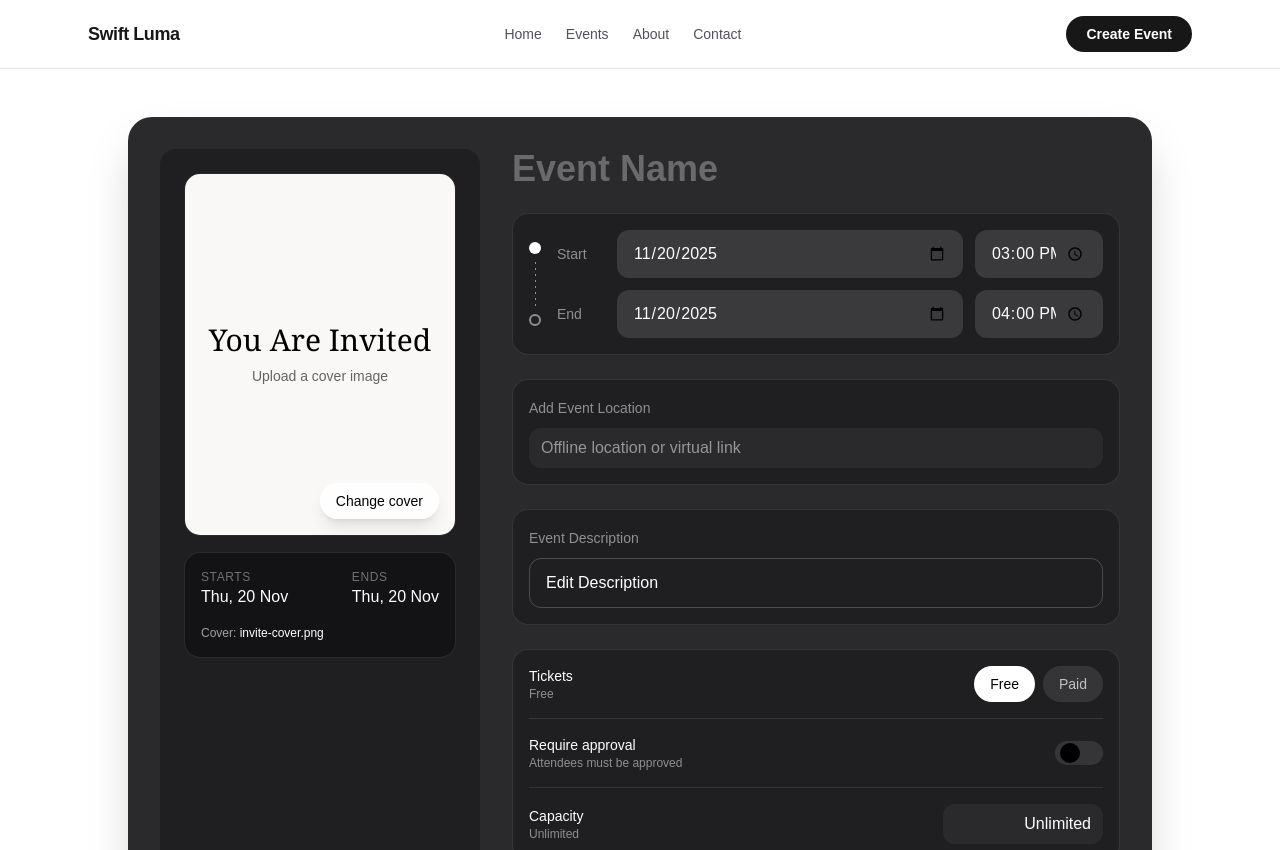
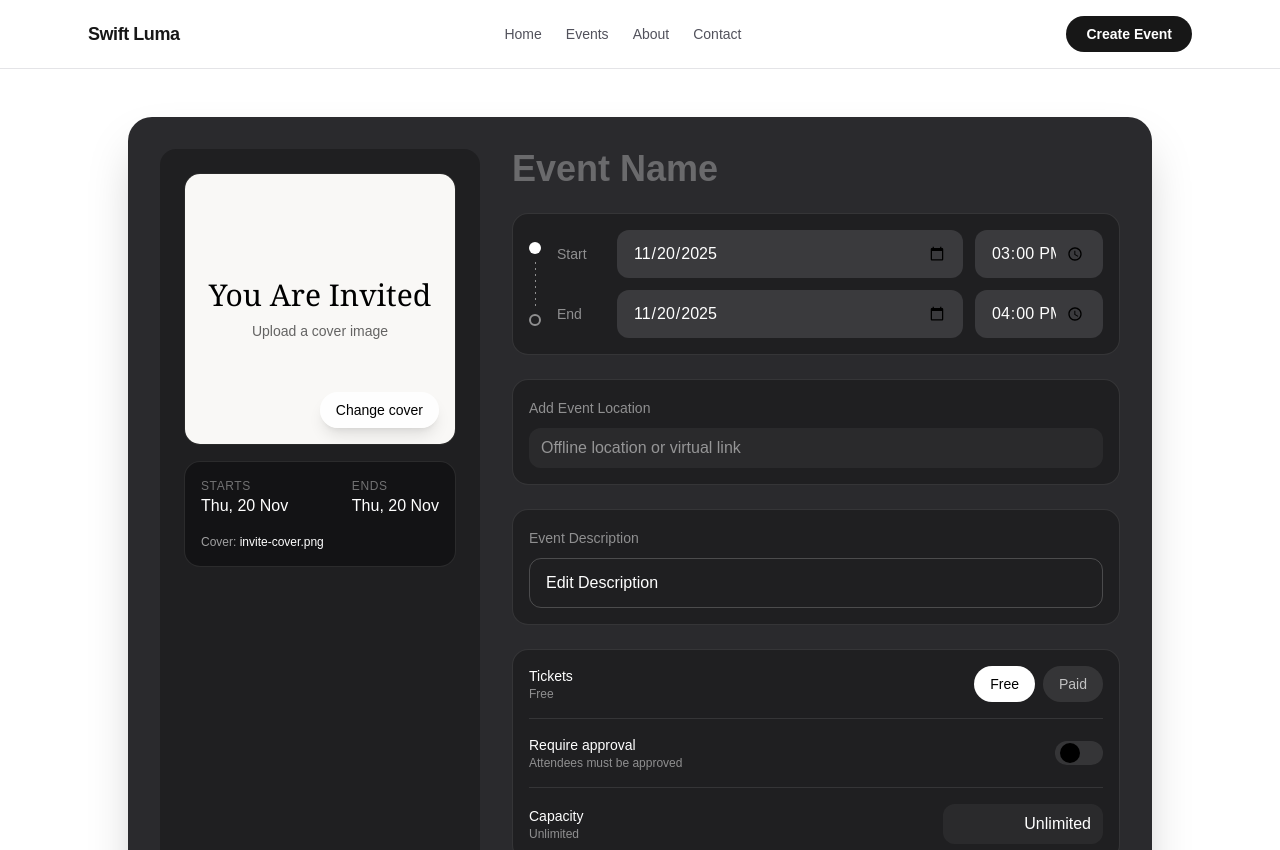
Before and after one commit to Swift-Food/events-website, a Next.js app: page /event-creation in a window 1280 px wide. Shown: the top 850 px of the page. Built offline with nearby package versions, Linux system fonts and the light colour scheme.

Commit message:
Made the image 1:1 aspect ratio

```diff
--- a/src/app/event-creation/page.tsx
+++ b/src/app/event-creation/page.tsx
@@ -56,7 +56,7 @@ export default function EventCreationPage() {
     <div className="flex min-h-[calc(100vh-64px)] items-center justify-center bg-background px-6 py-12">
       <div className="flex w-full max-w-5xl flex-col gap-8 rounded-3xl bg-[#2a2a2d] p-8 text-white shadow-2xl lg:flex-row">
         <section className="flex flex-col gap-4 rounded-2xl bg-[#1f1f21] p-6 lg:w-80 lg:shrink-0">
-          <div className="relative aspect-3/4 w-full overflow-hidden rounded-2xl border border-white/10 bg-[#111]">
+          <div className="relative aspect-square w-full overflow-hidden rounded-2xl border border-white/10 bg-[#111]">
             {coverPreview ? (
               <img
                 src={coverPreview}
```
